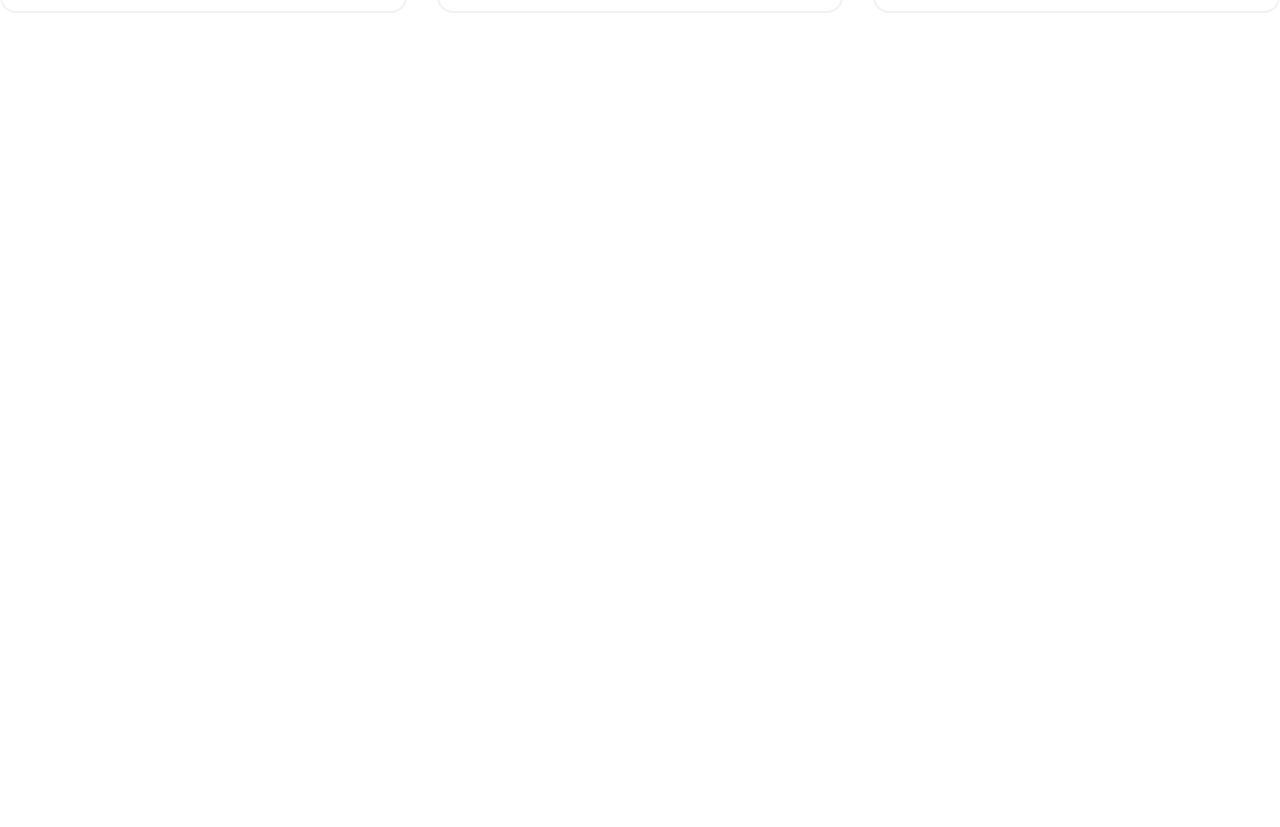
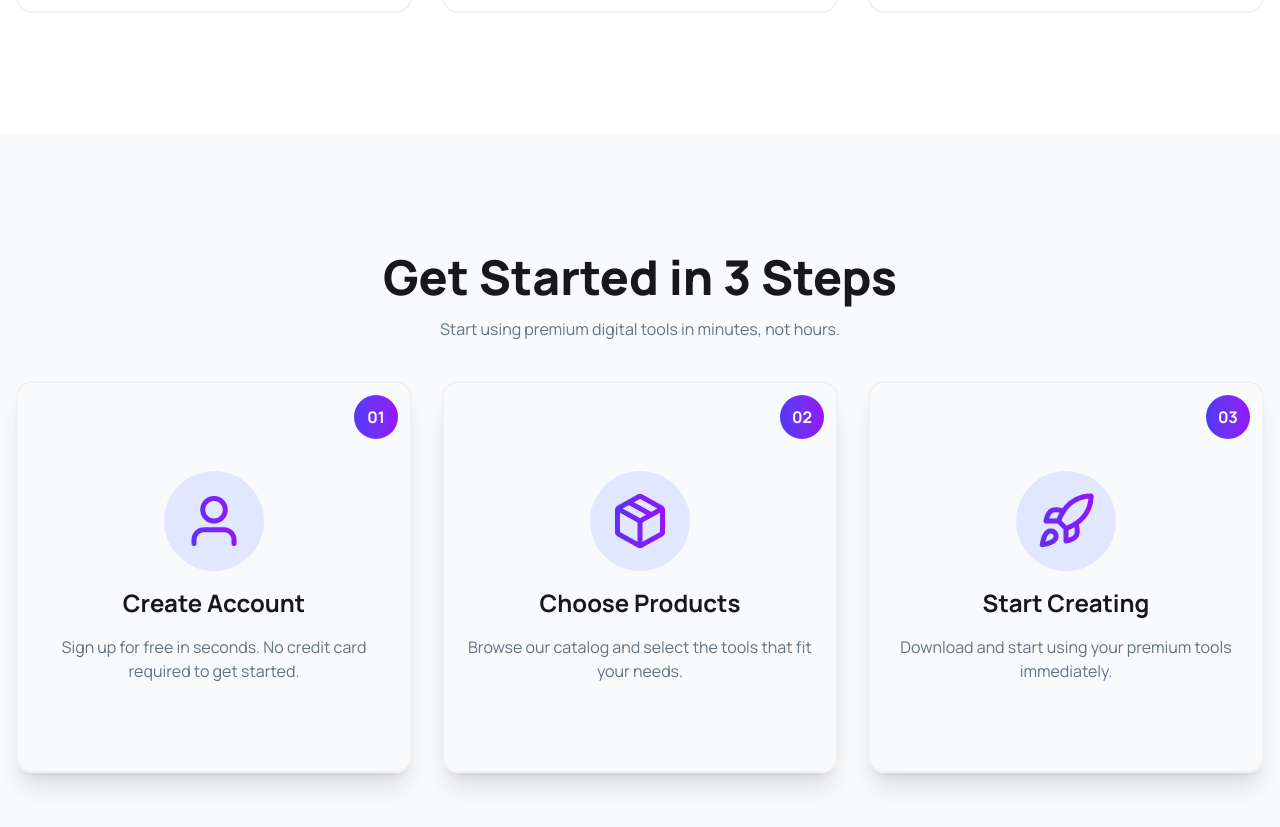
Before and after one commit to raju-rifat-295/digitools-platform, a React (Vite) app: page / in a window 1280 px wide. Shown: the part 2486-3313 px from the top of the page. Before the commit the page ends 2619 px from the top, so only its background shows below. Built offline with nearby package versions, Linux system fonts and the light colour scheme.

Commit message:
worked on steps component

```diff
--- a/src/App.jsx
+++ b/src/App.jsx
@@ -5,6 +5,7 @@ import Hero from './components/Hero'
 import Main from './components/Main'
 import Navbar from './components/Navbar'
 import Status from './components/Status'
+import Steps from './components/Steps'
 const productsData = async () => {
   const res = await fetch('/productsData.json');
   return res.json();
@@ -21,7 +22,7 @@ function App() {
       <Hero></Hero>
       <Status></Status>
       <Main setCartTip={setCartTip} products={products}></Main>
-
+      <Steps></Steps>
     </>
   )
 }
--- a/src/components/Main.jsx
+++ b/src/components/Main.jsx
@@ -32,7 +32,7 @@ const Main = ({ products, setCartTip }) => {
 
             {
                 activeBtn === 'products' ?
-                    <div className='max-w-7xl mx-auto'>
+                    <div className='max-w-7xl mx-auto px-4'>
                         <Products cartArrHandle={cartArrHandle} products={products}></Products>
                     </div> :
 
--- /dev/null
+++ b/src/components/Steps.jsx
@@ -0,0 +1,40 @@
+import React from 'react';
+import User from '../assets/user.png'
+import Package from '../assets/package.png'
+import Rocket from '../assets/rocket.png'
+
+const Steps = () => {
+    return (
+        <div className=' bg-[#F9FAFC] py-30 px-4'>
+            <div className='max-w-7xl mx-auto text-center'>
+                <div className='space-y-4'>
+                    <h1 className='font-extrabold text-5xl'>Get Started in 3 Steps</h1>
+                    <p className='text-[16px] text-[#627382]'>Start using premium digital tools in minutes, not hours.</p>
+                </div>
+                <div className='grid grid-cols-1 md:grid-cols-2 lg:grid-cols-3 gap-7.5 mt-10'>
+                    <div className='px-6 py-22 flex flex-col justify-center items-center space-y-4 relative border-2 border-[#F1F1F1] shadow-xl rounded-2xl'>
+                        <div className='bg-linear-to-r from-[#4F39F6] to-[#9514FA] px-3 py-2.5 w-11 rounded-full text-white font-bold absolute top-3 right-3'>01</div>
+                        <div className='size-25 rounded-full bg-[#E1E7FF] flex justify-center items-center'><img className='size-15' src={User} alt="" /></div>
+                        <h3 className='text-2xl font-bold'>Create Account</h3>
+                        <p className='text-[#627382]'>Sign up for free in seconds. No credit card required to get started.</p>
+                    </div>
+                    <div className='px-6 py-22 flex flex-col justify-center items-center space-y-4 relative border-2 border-[#F1F1F1] shadow-xl rounded-2xl'>
+                        <div className='bg-linear-to-r from-[#4F39F6] to-[#9514FA] px-3 py-2.5 w-11 rounded-full text-white font-bold absolute top-3 right-3'>02</div>
+                        <div className='size-25 rounded-full bg-[#E1E7FF] flex justify-center items-center'><img className='size-15' src={Package} alt="" /></div>
+                        <h3 className='text-2xl font-bold'>Choose Products</h3>
+                        <p className='text-[#627382]'>Browse our catalog and select the tools that fit your needs.</p>
+                    </div>
+                    <div className='px-6 py-22 flex flex-col justify-center items-center space-y-4 relative border-2 border-[#F1F1F1] shadow-xl rounded-2xl'>
+                        <div className='bg-linear-to-r from-[#4F39F6] to-[#9514FA] px-3 py-2.5 w-11 rounded-full text-white font-bold absolute top-3 right-3'>03</div>
+                        <div className='size-25 rounded-full bg-[#E1E7FF] flex justify-center items-center'><img className='size-15' src={Rocket} alt="" /></div>
+                        <h3 className='text-2xl font-bold'>Start Creating</h3>
+                        <p className='text-[#627382]'>Download and start using your premium tools immediately.</p>
+                    </div>
+                </div>
+            </div>
+
+        </div>
+    );
+};
+
+export default Steps;
```
